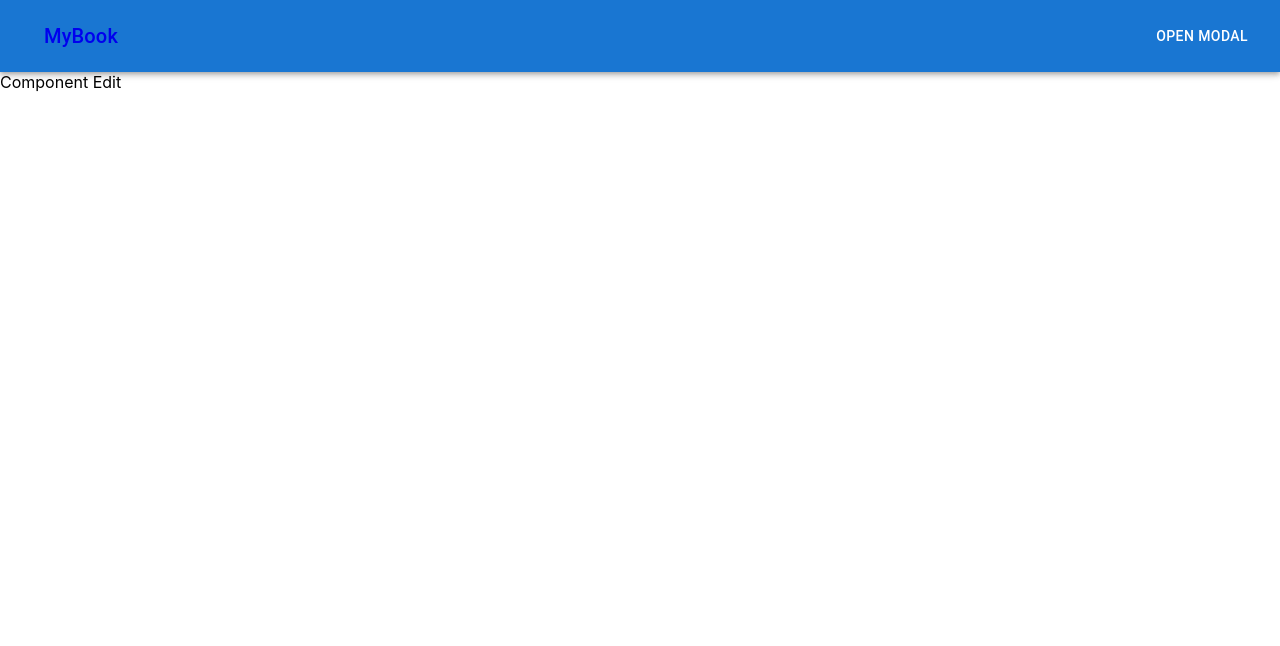
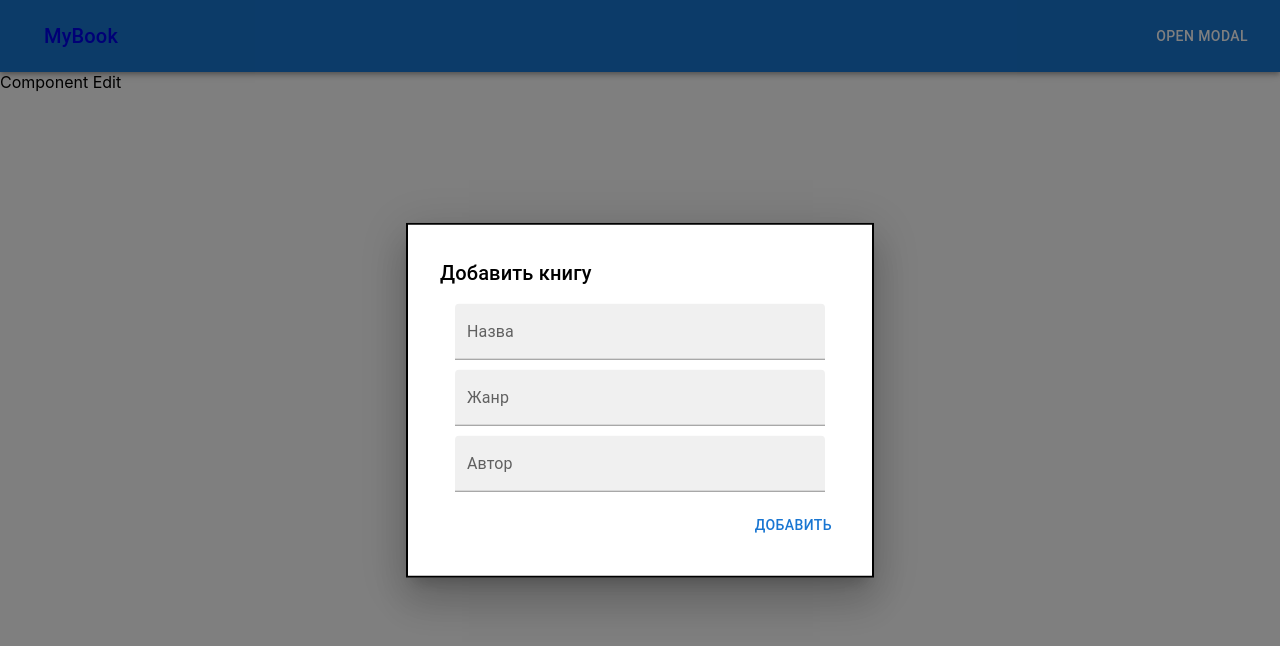
Before and after one commit to poshtak999/MyBooks, a React (Create React App) app: page /edit in a window 1280 px wide. Both pictures are taken after a click on the button "OPEN MODAL". Shown: the top 646 px of the page. Built offline with nearby package versions, Linux system fonts and the light colour scheme.

Commit message:
Made a modal window

```diff
--- a/src/App.js
+++ b/src/App.js
@@ -4,10 +4,11 @@ import Books from "./components/Books";
 
 import Info from "./components/Info";
 import Edit from "./components/Edit";
-import Modalopen from "./components/Modalopen";
+
 
 //router
 import { Routes, Route } from "react-router-dom";
+import { Button } from "@mui/material";
 
 function App(props) {
   return (
@@ -19,7 +20,6 @@ function App(props) {
         <Route path="/info" element={<Info />} />
         <Route path="/edit" element={<Edit />} />
       </Routes>
-      <Modalopen />
     </>
   );
 }
--- a/src/components/Header.jsx
+++ b/src/components/Header.jsx
@@ -1,4 +1,4 @@
-import React, { useState } from 'react';
+import React, { useState } from "react";
 
 import AppBar from "@mui/material/AppBar";
 import Box from "@mui/material/Box";
@@ -8,26 +8,81 @@ import Typography from "@mui/material/Typography";
 import { NavLink } from "react-router-dom";
 import { Button } from "@mui/material";
 
+//dialog
+import Modal from "@mui/material/Modal";
+import TextField from "@mui/material/TextField";
+/////////////////////////////////////////////////////////////
+
 const Header = (props) => {
-  const [open,setOpen] = useState(false);
+  const style = {
+    position: "absolute",
+    top: "50%",
+    left: "50%",
+    transform: "translate(-50%, -50%)",
+    width: 400,
+    bgcolor: "background.paper",
+    border: "2px solid #000",
+    boxShadow: 24,
+    p: 4,
+  };
 
-    const handleOpen = () => {
-      setOpen(true);
-    };
+  const [open, setOpen] = React.useState(false);
+  const handleOpen = () => setOpen(true);
+  const handleClose = () => setOpen(false);
   return (
-    <Box sx={{ flexGrow: 1 }} >
+    <>
+      <Box sx={{ flexGrow: 1 }}>
         <AppBar position="static">
           <Toolbar variant="dense">
-          <NavLink to="/" style={{ textDecoration: 0, padding: '20px'}}>
-            <Typography variant="h6" color="inherit" component={'div'}>
+            <NavLink to="/" style={{ textDecoration: 0, padding: "20px" }}>
+              <Typography variant="h6" color="inherit" component={"div"}>
                 MyBook
               </Typography>
             </NavLink>
-          <div style={{flexGrow: 1}}></div>
-          <Button color="inherit" onClick={handleOpen}>Open modal</Button>
+            <div style={{ flexGrow: 1 }}></div>
+            <Button color="inherit" onClick={handleOpen}>
+              Open modal
+            </Button>
           </Toolbar>
         </AppBar>
       </Box>
+
+      <Modal
+        open={open}
+        onClose={handleClose}
+        aria-labelledby="modal-modal-title"
+        aria-describedby="modal-modal-description"
+      >
+        <Box sx={style}>
+          <Typography id="modal-modal-title" variant="h6" component="h2">
+            Добавить книгу
+          </Typography>
+          <Box display={"flex"} flexDirection={"column"} margin={"10px"}>
+            <TextField
+              id="filled-basic"
+              label="Назва"
+              variant="filled"
+              style={{ margin: "5px" }}
+            />
+            <TextField
+              id="filled-basic"
+              label="Жанр"
+              variant="filled"
+              style={{ margin: "5px" }}
+            />
+            <TextField
+              id="filled-basic"
+              label="Автор"
+              variant="filled"
+              style={{ margin: "5px" }}
+            />
+          </Box>
+          <Box display="flex" justifyContent="flex-end">
+            <Button>Добавить</Button>
+          </Box>
+        </Box>
+      </Modal>
+    </>
   );
 };
 
--- a/src/components/Modalopen.jsx
+++ /dev/null
@@ -1,44 +0,0 @@
-import * as React from 'react';
-import Box from '@mui/material/Box';
-import Button from '@mui/material/Button';
-import Typography from '@mui/material/Typography';
-import Modal from '@mui/material/Modal';
-
-const style = {
-  position: 'absolute',
-  top: '50%',
-  left: '50%',
-  transform: 'translate(-50%, -50%)',
-  width: 400,
-  bgcolor: 'background.paper',
-  border: '2px solid #000',
-  boxShadow: 24,
-  p: 4,
-};
-
-function Modalopen() {
-  const [open, setOpen] = React.useState(false);
-  const handleOpen = () => setOpen(true);
-  const handleClose = () => setOpen(false);
-
-  return (
-    <div>
-      <Modal
-        open={open}
-        onClose={handleClose}
-        aria-labelledby="modal-modal-title"
-        aria-describedby="modal-modal-description"
-      >
-        <Box sx={style}>
-          <Typography id="modal-modal-title" variant="h6" component="h2">
-            Text in a modal
-          </Typography>
-          <Typography id="modal-modal-description" sx={{ mt: 2 }}>
-            Duis mollis, est non commodo luctus, nisi erat porttitor ligula.
-          </Typography>
-        </Box>
-      </Modal>
-    </div>
-  );
-}
-export default Modalopen;
```
Lines whose indentation alone changed are shown as unchanged.
